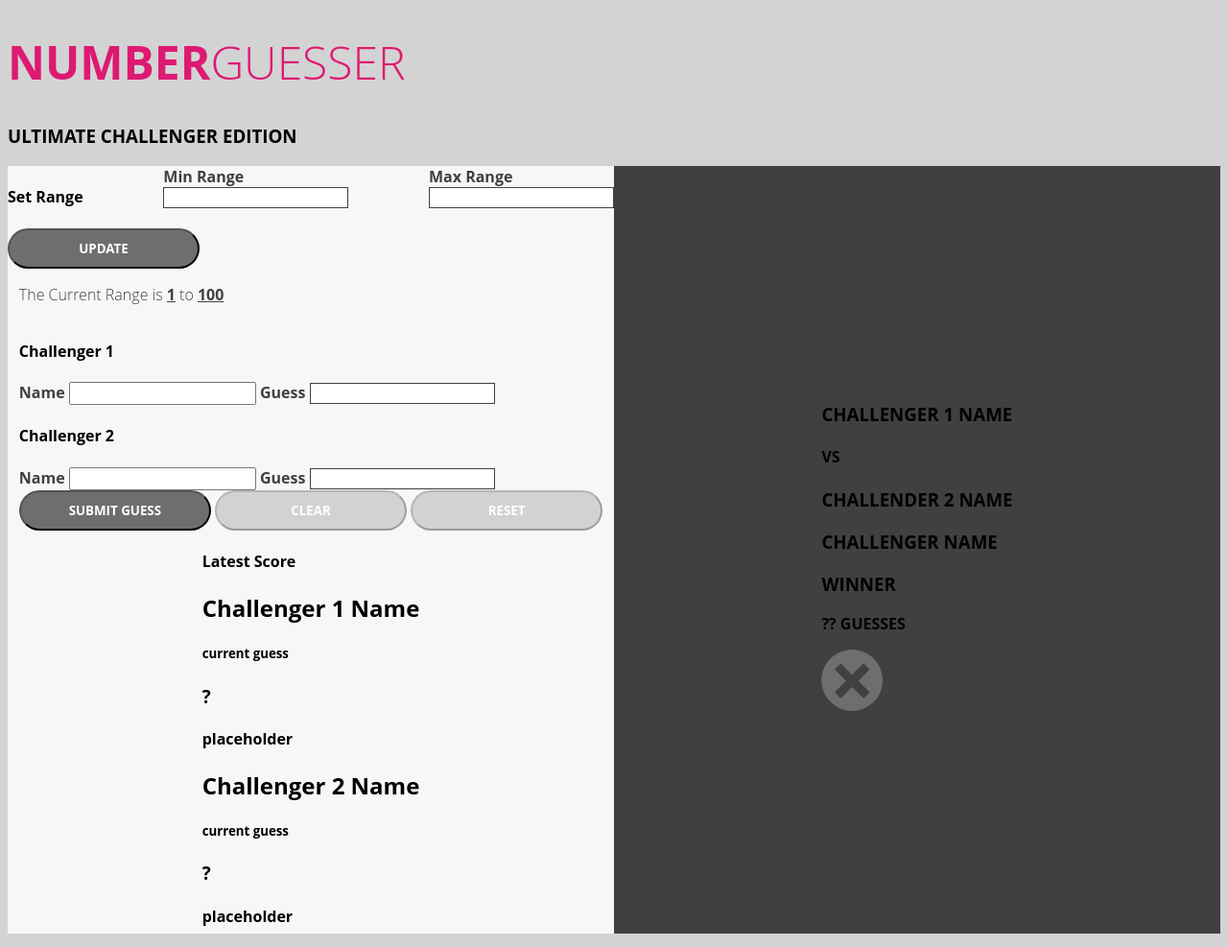
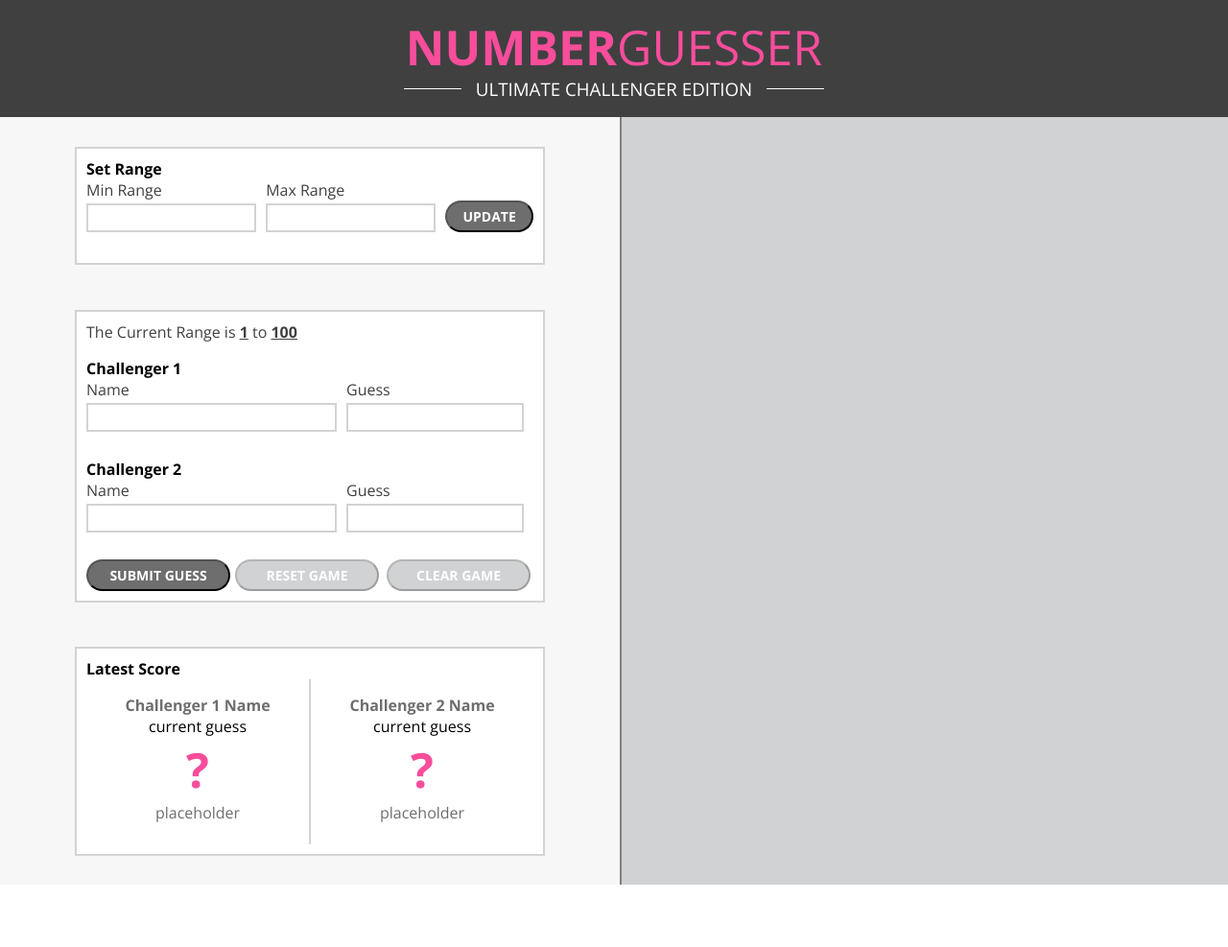
Before and after one commit to kaohman/num-guesser, a plain HTML site: page index.html in a window 1280 px wide. Shown: the whole page at 96% size. After the commit the page ends 922 px from the top, so only its background shows below. Drawn offline with nearby package versions, Linux system fonts and the light colour scheme.

Commit message:
Update css and html with new styling

```diff
--- a/index.html
+++ b/index.html
@@ -3,26 +3,29 @@
 <head>
   <title>Number Guesser</title>
   <link rel="stylesheet" type="text/css" href="styles.css">
+  <link href="https://fonts.googleapis.com/css?family=Open+Sans:300,700" rel="stylesheet">
 </head>
 <body>
   <header>
     <h1 class="title">NUMBER<span class="light-title">GUESSER</span></h1>
-    <h3 class="subtitle fancy"><span>ULTIMATE CHALLENGER EDITION</span></h3>
+    <h3 class="subtitle fancy"><span class="light-title">ULTIMATE CHALLENGER EDITION</span></h3>
   </header>
   <div class="game-container">
     <article class="left-panel">
         <form class="range-form">
           <h4 class="form-titles">Set Range</h4>
+          <div class="inner-range-form">
             <section class="min-column">
               <label for="min-input-box">Min Range</label>
               <input class="input-box min-range-input" type="number" id="min-input-box" name="minRange"/>
-            <span class="range-error-message"> </span>
             </section>
             <section class="max-column">
               <label for="max-input-box">Max Range</label>
               <input class="input-box max-range-input" type="number" id="max-input-box" name="maxRange"/>
             </section>
             <input class="button update-button" type="button" value="UPDATE"/>
+          </div>
+          <span class="range-error-message error">ERROR PLACEHOLDER</span>
         </form>
         <form class="player-form">
           <p class="current-range">
@@ -34,56 +37,88 @@
 
           <h4 class="form-titles">Challenger 1</h4>
           <section class="player-container">
+            <div class ="name-column">
               <label for="user-name-1">Name</label>
-            <input class="player-1-name name-clear" type="text" id="user-name-1" name="userName"/>
+              <input class="input-box player-1-name name-clear" type="text" id="user-name-1" name="userName" maxlength="20" minlength="1"/>
+            </div>
+            <div class="guess-column">
               <label for="guess-box-1">Guess</label>
-            <input class="input-box guess-clear player-1-guess" type="number" id="guess-box-1" name="userGuess1"/>
+              <input class="input-box guess-clear player-1-guess" type="number" id="guess-box-1" name="userGuess1" />
+            </div>
           </section>
-          <span class="guess-error-message"> </span>
+          <span class="guess-error-message error">ERROR PLACEHOLDER</span>
 
           <h4 class="form-titles">Challenger 2</h4>
           <section class="player-container">
+            <div class ="name-column">
               <label for="user-name-2">Name</label>
-            <input class="player-2-name name-clear" type="text" id="user-name-2" name="userName"/>
+              <input class="input-box player-2-name name-clear" type="text" id="user-name-2" name="userName" maxlength="20" minlength="1" />
+            </div>
+            <div class ="guess-column">
               <label for="guess-box-2">Guess</label>
               <input class="input-box guess-clear player-2-guess" type="number" id="guess-box-2" name="userGuess2"/>
+            </div>
           </section>
-          <span class="guess-error-message"> </span>
+          <span class="guess-error-message error">ERROR PLACEHOLDER</span>
 
           <section class="guess-buttons">
             <input class="button submit-button" type="button" value="SUBMIT GUESS">
-            <input class="button clear-button" type="button" value="CLEAR" disabled>
-            <input class="button reset-button" type="button" value="RESET" disabled>
+            <input class="button reset-button" type="button" value="RESET GAME" disabled>
+            <input class="button clear-button" type="button" value="CLEAR GAME" disabled>
           </section>
         </form>
         <section class="score-container">
-          <h4 class="form-titles">Latest Score</h4>
+          <h4 class="form-titles latest-title">Latest Score</h4>
+          <div class="score-flex">
             <section class="score">
-            <h2 class="player-1-text">Challenger 1 Name</h2>
-            <h5 class="guessed-subtitle">current guess</h5>
+              <p class="player-1-text">Challenger 1 Name</p>
+              <p class="guessed-subtitle">current guess</p>
               <h3 class="player-1-guess-result">?</h3>
               <h4 class="player-result">placeholder</h4>
             </section>
-          <section class="score">
-            <h2 class="player-2-text">Challenger 2 Name</h2>
-            <h5 class="guessed-subtitle">current guess</h5>
+            <section class="score score-border">
+              <p class="player-2-text">Challenger 2 Name</p>
+              <p class="guessed-subtitle">current guess</p>
               <h3 class="player-2-guess-result">?</h3>
               <h4 class="player-result">placeholder</h4>
             </section>
+          </div>
         </section>
     </article>
     <article class="right-panel">
-      <section class="result-card">
-        <h3 class="card-name-1">CHALLENGER 1 NAME</h3>
-        <h4 class="vs">VS</h4>
-        <h3 class="card-name-2">CHALLENDER 2 NAME</h3>
+      <section class="result-card card-hidden card-1">
+        <p class="player-names"><span class="card-player-1-text">Challenger 1 Name</span> VS <span class="card-player-1-text">Challenger 2 name</span></p>
         <div class="winner">
           <h1 class="winner-name">CHALLENGER NAME</h1>
           <h1 class="winner-light">WINNER</h1>
         </div>
         <div class="stats">
           <p class="total-num-guess"><span class="bold">??</span> GUESSES</p>
-          <!-- <p class="guess-num"><span class="bold">??</span>GUESSES</p> -->
+          <p class="guess-num"><span class="bold">??</span> MINUTES</p>
+          <img class="x-icon" src="delete-icon.png" alt="delete icon">
+        </div>
+      </section>
+      <section class="result-card card-hidden card-2">
+        <p class="player-names"><span class="card-player-1-text">Challenger 1 Name</span> VS <span class="card-player-1-text">Challenger 2 name</span></p>
+        <div class="winner">
+          <h1 class="winner-name">CHALLENGER NAME</h1>
+          <h1 class="winner-light">WINNER</h1>
+        </div>
+        <div class="stats">
+          <p class="total-num-guess"><span class="bold">??</span> GUESSES</p>
+          <p class="guess-num"><span class="bold">??</span> MINUTES</p>
+          <img class="x-icon" src="delete-icon.png" alt="delete icon">
+        </div>
+      </section>
+      <section class="result-card card-hidden card-3">
+        <p class="player-names"><span class="card-player-1-text">Challenger 1 Name</span> VS <span class="card-player-1-text">Challenger 2 name</span></p>
+        <div class="winner">
+          <h1 class="winner-name">CHALLENGER NAME</h1>
+          <h1 class="winner-light">WINNER</h1>
+        </div>
+        <div class="stats">
+          <p class="total-num-guess"><span class="bold">??</span> GUESSES</p>
+          <p class="guess-num"><span class="bold">??</span> MINUTES</p>
           <img class="x-icon" src="delete-icon.png" alt="delete icon">
         </div>
       </section>
--- a/styles.css
+++ b/styles.css
@@ -3,22 +3,72 @@
 *:after,
 *:before {
   box-sizing: border-box;
-  font-family: "Open Sans", sans-serif;
-  font-weight: 700;
+  font-family: 'Open Sans', sans-serif;
+
 }
 
 /*body styles*/
 body {
-  background-color: lightgrey;
+  margin: 0;
 }
 
+header {
+  background-color: #404041;
+  padding-bottom: 10px;
+  padding-top: 15px;
+}
+
+h1 {
+  margin: 0;
+}
+
+.input-box {
+  font-size: 14px;
+}
 .title {
-  color: #DD1972;
-  font-size: 300%;
+  color: #F74D9B;
+  font-size: 50px;
+  font-weight: 700;
+  text-align: center;
 }
 
 .light-title {
   font-weight: 300;
+}
+
+.subtitle {
+  color: white;
+  font-weight: 300;
+  margin: 5px 0 15px 0;
+}
+
+.fancy {
+  line-height: 0.5;
+  text-align: center;
+}
+
+.fancy span {
+  display: inline-block;
+  position: relative;
+}
+
+.fancy span:before, .fancy span:after {
+  border-bottom: 1px solid white;
+  content: "";
+  height: 5px;
+  position: absolute;
+  top: 0;
+  width: 60px;
+}
+
+.fancy span:before {
+  margin-right: 15px;
+  right: 100%;
+}
+
+.fancy span:after {
+  left: 100%;
+  margin-left: 15px;
 }
 
 .guess-number {
@@ -37,6 +87,10 @@ body {
   text-align: center;
 }
 
+.form-titles {
+  margin: 0;
+}
+
 .current-range {
   color: #404041;
   font-weight: 300;
@@ -44,30 +98,35 @@ body {
 
 .underline-range {
   text-decoration: underline;
+  font-weight: 700;
 }
 
 label {
   color: #404041;
+  margin-bottom: 3px;
 }
 
-.error-message {
-  color: #DD1972;
+.range-error-message, .guess-error-message {
+  color: #F74D9B;
+  font-size: 13px;
+  margin-bottom: 10px;
+  visibility: hidden;
 }
 
-.error-icon {
-  width: 15px;
+.unhidden {
+  visibility: visible;
 }
 
-/*default and for active state - can't get active to work right now*/
 .button {
   color: white;
   background-color: #6E6E6E;
   border-radius: 24px;
-  padding: 10px;
-  width: 200px;
+  padding: 5px;
+  width: 150px;
+  font-weight: 700;
+  font-size: 14px
 }
 
-/*for hover - have it stay pink after click?*/
 .button:hover {
   background-color: #DD1972;
 }
@@ -77,7 +136,8 @@ label {
 }
 
 .input-box {
-  border: solid 1px #404041;
+  border: 2px solid lightgray;
+  height: 30px;
 }
 
 /*flex styling*/
@@ -89,39 +149,200 @@ label {
   flex: 1 100%;
   height: 100vh;
   justify-content: space-around;
+  padding: 15px;
+  border-right: 2px solid gray;
+
 }
-
-/*.range-container {
-  display: flex;
-  flex-wrap: wrap;
-  justify-content: space-around;
-  align-items: center;
-}*/
 
 .game-container {
   display: flex;
 }
+
 .range-form {
+  background-color: white;
+  border: 2px solid lightgray;
+  padding: 10px;
+  width: 490px;
+}
+
+.inner-range-form, .player-container {
   display: flex;
-  justify-content: space-between;
-  flex-wrap: wrap;
+}
+.min-column, .max-column, .update-column, .name-column, .guess-column {
+  display: flex;
+  flex-direction: column;
+  margin-right: 10px;
 }
 
 .min-column, .max-column, .update-column {
-  display: flex;
-  flex-direction: column;
+  width: 38%;
+}
+
+.update-button {
+  width: 100px;
+  margin-top: 22px;
+  text-align: center;
 }
 
 .player-form{
   display: flex;
   flex-direction: column;
+  background-color: white;
+  border: 2px solid lightgray;
+  padding: 10px;
+  margin-top: 15px;
+  width: 490px;
+}
+
+.current-range {
+  margin-top: 0;
+}
+
+.name-column {
+  flex: 2;
+  margin: 0 10px 0 0;
+}
+
+.guess-buttons {
+  display: flex;
+}
+
+.reset-button {
+  margin-left: 5px;
+  margin-right: 8px;
+}
+
+.score-container {
+  margin-top: 15px;
+  width: 490px;
+  padding: 10px;
+  border: 2px solid lightgray;
+  background-color: white;
+}
+
+.score-flex {
+  display: flex;
 }
 
 .right-panel {
   align-items: center;
-  background-color: #404041;
+  background-color: #D0D2D3;
   display: flex;
   flex: 1 100%;
   height: 100vh;
   justify-content: center;
+  flex-direction: column;
 }
+
+.score {
+  text-align: center;
+  flex: 1;
+}
+
+.score-border {
+  border-left: 2px solid lightgray;
+}
+.latest-title {
+  text-align: left;
+}
+
+.player-1-text, .player-2-text {
+  font-weight: 700;
+  color: #6E6E6E;
+  margin-bottom: 0;
+}
+
+.player-result {
+  color: #6E6E6E;
+  font-weight: 300;
+  margin-top: 0;
+}
+
+.guessed-subtitle {
+  margin: 0;
+}
+
+.player-1-guess-result, .player-2-guess-result {
+  color: #F74D9B;
+  font-size: 50px;
+  margin: 0;
+}
+
+.x-icon {
+  width: 18px;
+  /*padding-top: 10px;*/
+}
+
+.result-card {
+  background-color: white;
+  color: #6E6E6E;
+  padding: 10px;
+  border: 2px solid gray;
+  margin: 0 0 10px 0;
+}
+
+.winner {
+  border-bottom: 2px solid lightgray;
+  border-top: 2px solid lightgray;
+  text-align: center;
+  padding: 10px 0 10px 0;
+  width: 450px;
+}
+
+.player-names {
+  font-weight: 300;
+  font-size: 12px;
+  word-spacing: 10px;
+  margin: 0 auto 5px auto;
+  text-align: center;
+}
+
+.card-player-1-text, .card-player-2-text {
+  font-weight: 700;
+  color: #6E6E6E;
+  margin-bottom: 0;
+  text-transform: uppercase;
+  font-size: 14px;
+  word-spacing: 0;
+}
+
+.winner-light {
+  font-weight: 300;
+  font-size: 30px;
+}
+
+.winner-name {
+  font-size: 30px;
+}
+
+.stats {
+  display: flex;
+  margin-top: 8px;
+}
+
+.total-num-guess{
+  margin: 0 95px 0 0;
+
+}
+
+.guess-num {
+  margin: 0 auto 0 0;
+}
+
+.x-icon {
+  height: 20px;
+  width: 20px;
+  margin: 0 5px 0 0;
+}
+
+.bold {
+  font-weight: 700;
+}
+
+.card-hidden {
+  display: none;
+}
+
+.card-display {
+  display: static;
+}
```
Also changed, not shown: delete.svg (added). Lines whose indentation alone changed are shown as unchanged.
